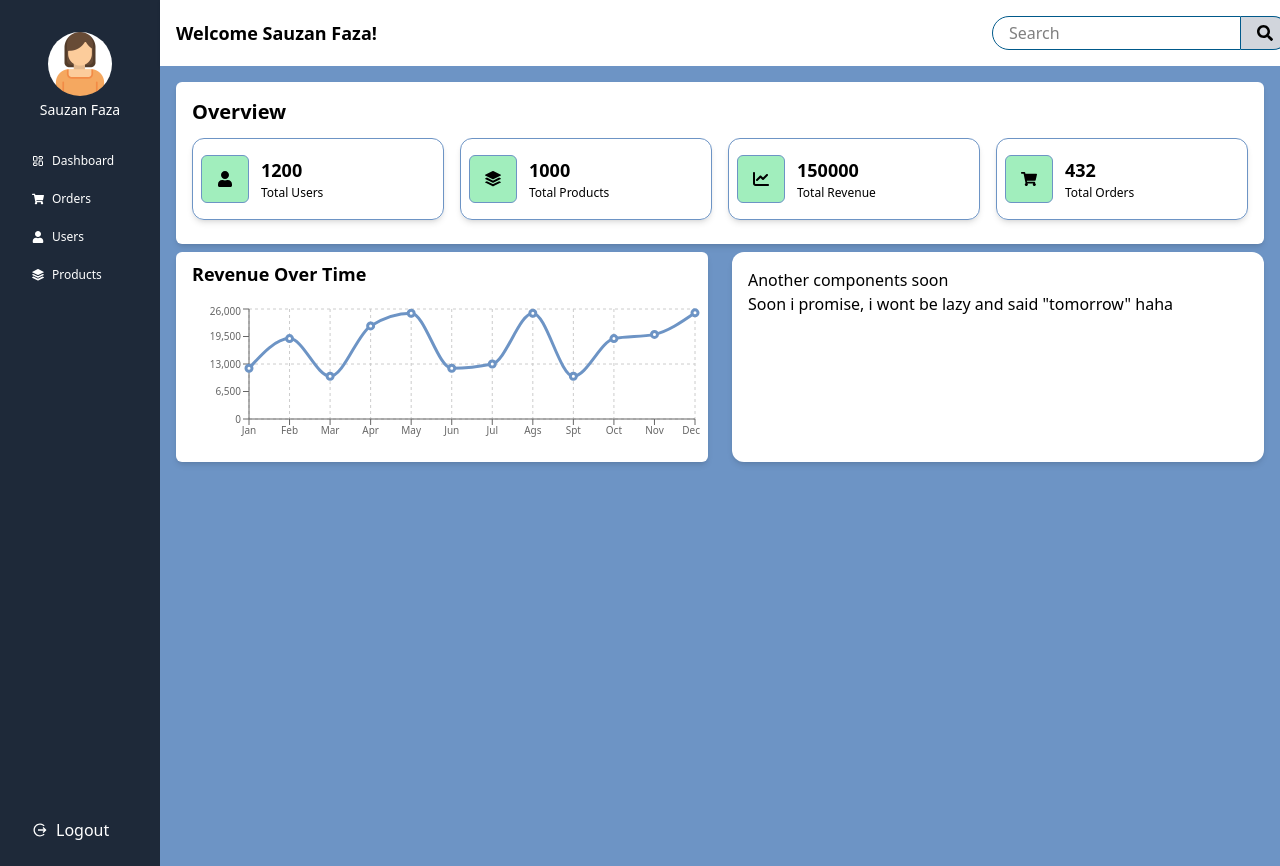
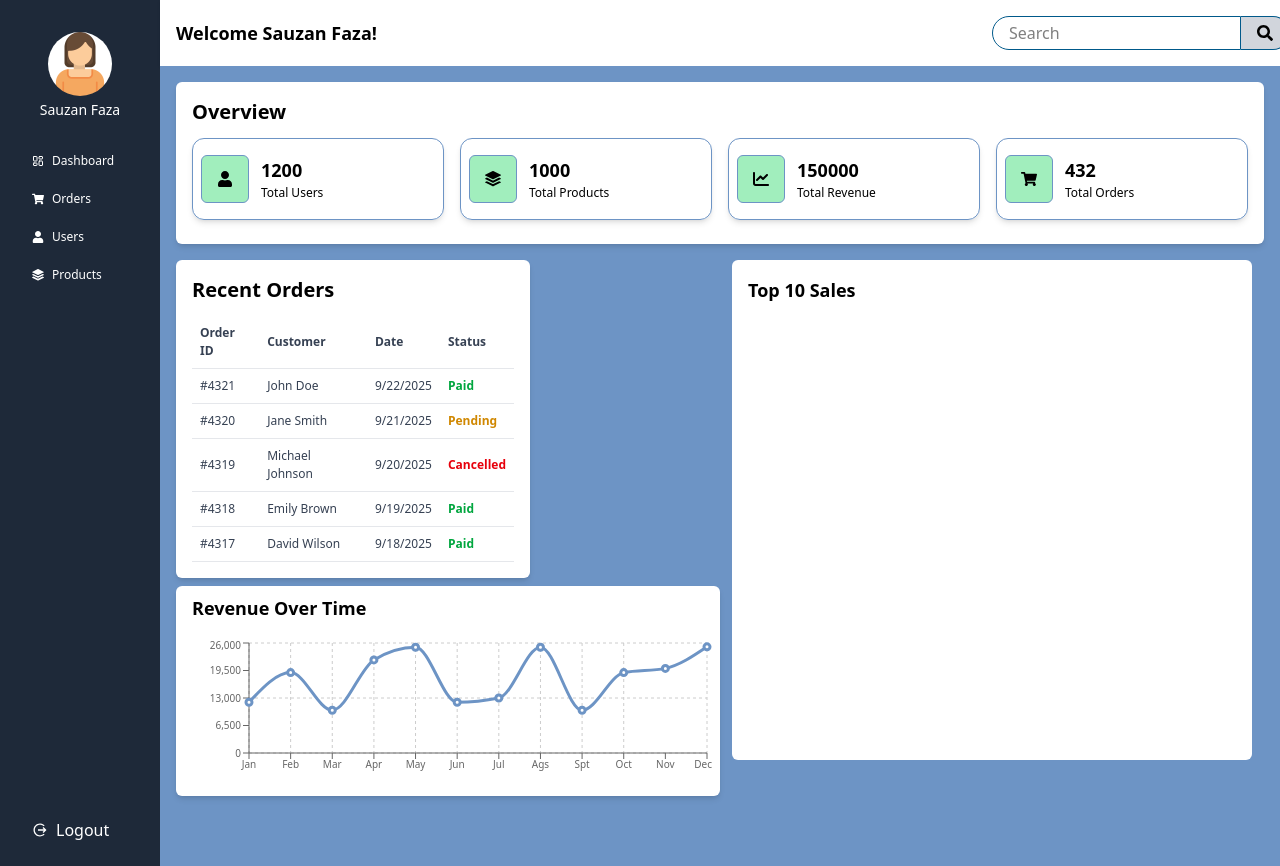
Before and after one commit to sauzanfaza/admin-dashboard, a React (Vite) app: page / in a window 1280 px wide. Built offline with nearby package versions, Linux system fonts and the light colour scheme.

Commit message:
create recent order component, still without logic (soon i promize)

```diff
--- a/src/components/Chart.jsx
+++ b/src/components/Chart.jsx
@@ -11,8 +11,8 @@ import {
 
 export default function Chart() {
     return (
-        <div className="py-2">
-            <div className="grid grid-cols-2 gap-6">
+        <div className="py-2 w-full">
+            <div className="">
             <div className="py-2 bg-white rounded-md shadow-md">
             <h2 className="text-lg font-bold mb-4 px-4">Revenue Over Time</h2>
             <div className="px-2 focus:outline-none">
@@ -30,10 +30,6 @@ export default function Chart() {
             </ResponsiveContainer>
             </div>
             </div>
-            <div className="p-4 bg-white rounded-xl shadow-md">
-                <h1>Another components soon</h1>
-                <p>Soon i promise, i wont be lazy and said "tomorrow" haha</p>
-            </div>
             </div>
         </div>
     );
--- a/src/components/Dashboard.jsx
+++ b/src/components/Dashboard.jsx
@@ -1,11 +1,21 @@
 import Overview from "./Overview";
 import Chart from "./Chart"
+import RecentOrder from "./RecentOrder";
+import TopSales from "./TopSales";
 
 export default function Dashboard() {
     return(
         <div className="min-h-screen bg-[#6D94C5] p-4">
             <Overview />
-            <Chart />
+            <div className="grid grid-cols-2">
+                <div>
+                    <RecentOrder />
+                    <Chart />
+                </div>
+                <div>
+                    <TopSales />
+                </div>
+            </div>
         </div>
     )
 }
--- /dev/null
+++ b/src/components/RecentOrder.jsx
@@ -0,0 +1,37 @@
+import { recentOrders } from "../data/data"
+
+export default function RecentOrder() {
+    return(
+        <div className="p-4 bg-white rounded-md shadow-md mt-4 w-[354px]">
+            <h1 className="text-xl font-bold mb-3">Recent Orders</h1>
+            <div className="overflow-x-auto">
+            <table className="w-full">
+                <thead>
+                <tr className="">
+                    <th className="py-2 px-2 border-b border-gray-200 text-left text-[12px] font-semibold text-gray-700">Order ID</th>
+                    <th className="py-2 px-2 border-b border-gray-200 text-left text-[12px] font-semibold text-gray-700">Customer</th>
+                    <th className="py-2 px-2 border-b border-gray-200 text-left text-[12px] font-semibold text-gray-700">Date</th>
+                    <th className="py-2 px-2 border-b border-gray-200 text-left text-[12px] font-semibold text-gray-700">Status</th>
+                </tr>
+                </thead>
+                <tbody>
+                {recentOrders.map((order) => (
+                    <tr key={order.id} className="hover:bg-gray-50">
+                    <td className="py-2 px-2 border-b border-gray-200 text-[12px] text-gray-700">{order.id}</td>
+                    <td className="py-2 px-2 border-b border-gray-200 text-[12px] text-gray-700">{order.customer}</td>
+                    <td className="py-2 px-2 border-b border-gray-200 text-[12px] text-gray-700">{new Date(order.date).toLocaleDateString()}</td>
+                    <td className={`py-2 px-2 border-b border-gray-200 text-[12px] font-semibold ${
+                        order.status === "Paid"
+                        ? "text-green-600"
+                        : order.status === "Pending"
+                        ? "text-yellow-600"
+                        : "text-red-600"
+                    }`}>{order.status}</td>
+                    </tr>
+                ))}
+                </tbody>
+            </table>
+        </div>
+        </div>
+    )
+}
--- /dev/null
+++ b/src/components/TopSales.jsx
@@ -0,0 +1,11 @@
+import { topSales } from "../data/data";
+
+export default function TopSales() {
+    return (
+        <div className="bg-white h-[500px] my-4 mx-3 rounded-md">
+            <div className="flex items-start p-4">
+                <h1 className="font-semibold text-lg">Top 10 Sales</h1>
+            </div>
+        </div>
+    )
+}
--- a/src/data/data.js
+++ b/src/data/data.js
@@ -19,3 +19,104 @@ export const revenueData = [
     { month: "Nov", revenue: 20000 },
     { month: "Dec", revenue: 25100 },
 ];
+
+export const recentOrders = [
+    {
+      id: "#4321",
+      customer: "John Doe",
+      date: "2025-09-22",
+      total: 500000,
+      status: "Paid",
+    },
+    {
+      id: "#4320",
+      customer: "Jane Smith",
+      date: "2025-09-21",
+      total: 200000,
+      status: "Pending",
+    },
+    {
+      id: "#4319",
+      customer: "Michael Johnson",
+      date: "2025-09-20",
+      total: 750000,
+      status: "Cancelled",
+    },
+    {
+      id: "#4318",
+      customer: "Emily Brown",
+      date: "2025-09-19",
+      total: 320000,
+      status: "Paid",
+    },
+    {
+      id: "#4317",
+      customer: "David Wilson",
+      date: "2025-09-18",
+      total: 150000,
+      status: "Paid",
+    },
+  ];
+
+  export const topSales = [
+    {
+      id: 1,
+      product: "Wireless Mouse",
+      unitsSold: 320,
+      revenue: 4800000,
+    },
+    {
+      id: 2,
+      product: "Mechanical Keyboard",
+      unitsSold: 280,
+      revenue: 11200000,
+    },
+    {
+      id: 3,
+      product: "Gaming Headset",
+      unitsSold: 250,
+      revenue: 7500000,
+    },
+    {
+      id: 4,
+      product: "USB-C Charger",
+      unitsSold: 200,
+      revenue: 3000000,
+    },
+    {
+      id: 5,
+      product: "Laptop Stand",
+      unitsSold: 180,
+      revenue: 2700000,
+    },
+    {
+      id: 6,
+      product: "External Hard Drive",
+      unitsSold: 160,
+      revenue: 12800000,
+    },
+    {
+      id: 7,
+      product: "Bluetooth Speaker",
+      unitsSold: 150,
+      revenue: 4500000,
+    },
+    {
+      id: 8,
+      product: "Smartwatch",
+      unitsSold: 140,
+      revenue: 21000000,
+    },
+    {
+      id: 9,
+      product: "HD Webcam",
+      unitsSold: 120,
+      revenue: 3600000,
+    },
+    {
+      id: 10,
+      product: "Portable SSD",
+      unitsSold: 100,
+      revenue: 15000000,
+    },
+  ];
```
